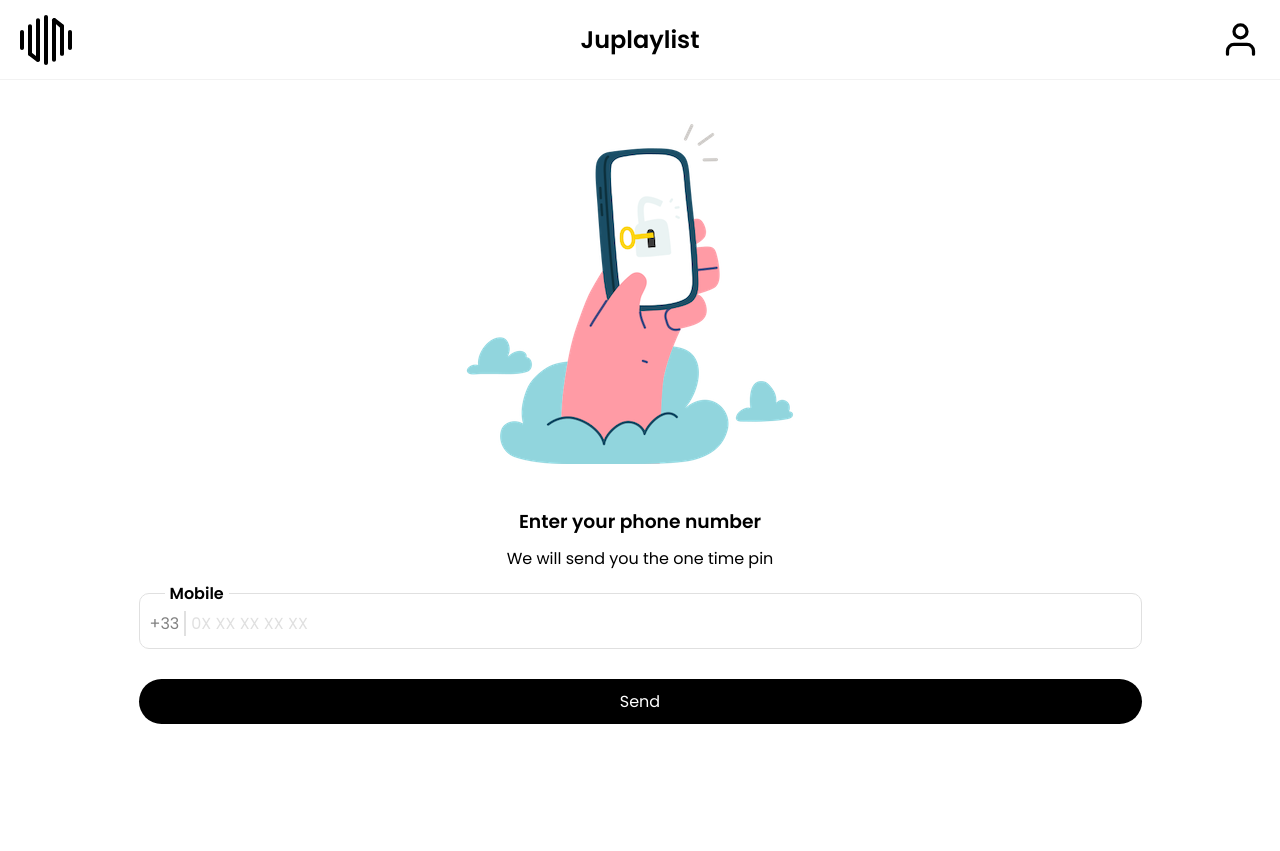
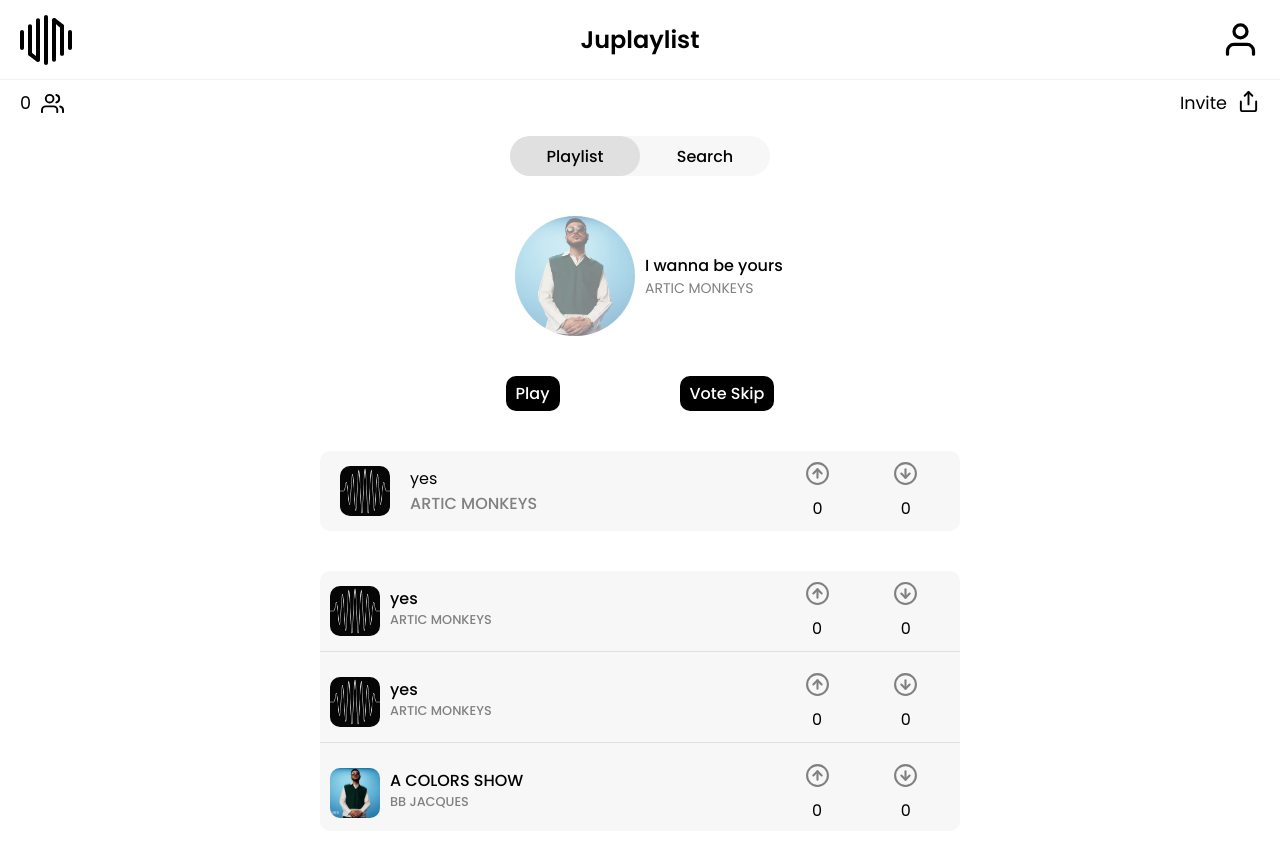
Before and after one commit to Jupitr-Corp/Juplaylist, a React (Create React App) app in the folder juplaylist/: page / in a window 1280 px wide. Before the commit this address led to /login. Before the commit the page ends 800 px from the top, so only its background shows below. Built offline with nearby package versions, Linux system fonts and the light colour scheme; no server answers; the database is empty.

Commit message:
temporary

```diff
--- a/juplaylist/public/index.html
+++ b/juplaylist/public/index.html
@@ -24,7 +24,17 @@
     <title>React App</title>
   </head>
   <body>
-    <noscript>You need to enable JavaScript to run this app.</noscript>
+    <noscript
+      style="
+        font-family: 'Poppins', sans-serif;
+        display: flex;
+        width: 100%;
+        height: 100vh;
+        justify-content: center;
+        align-items: center;
+      "
+      >Looks like you need to enable JavaScript to use our website!</noscript
+    >
     <div id="root"></div>
   </body>
 </html>
--- a/juplaylist/src/App.js
+++ b/juplaylist/src/App.js
@@ -20,7 +20,7 @@ function App() {
             <Route
               index
               element={
-                <PrivateRoute path="/login">
+                <PrivateRoute path="/">
                   <Home />
                 </PrivateRoute>
               }
--- a/juplaylist/src/app/components/PlaylistSide.jsx
+++ b/juplaylist/src/app/components/PlaylistSide.jsx
@@ -14,11 +14,14 @@ function PlaylistSide(props) {
   const [songTitle, setSongTitle] = React.useState("I wanna be yours"); //TODO get info from db
   const [songArtist, setSongArtist] = React.useState("Artic Monkeys"); //TODO get info from db
   const [songCover, setSongCover] = React.useState("./covers/cover.webp"); //TODO get info from db
+  const [songDuration, setSongDuration] = React.useState(180); //TODO get info from db
+  const [currentTime, setCurrentTime] = React.useState(0); // TODO get info from db
   const [queue, setQueue] = React.useState([
     {
       title: "yes",
       artist: "Artic Monkeys",
       cover: "./covers/cover2.webp",
+      duration: 180,
       likes: [],
       dislikes: [],
     },
@@ -26,6 +29,7 @@ function PlaylistSide(props) {
       title: "yes",
       artist: "Artic Monkeys",
       cover: "./covers/cover2.webp",
+      duration: 120,
       likes: [],
       dislikes: [],
     },
@@ -33,6 +37,7 @@ function PlaylistSide(props) {
       title: "yes",
       artist: "Artic Monkeys",
       cover: "./covers/cover2.webp",
+      duration: 257,
       likes: [],
       dislikes: [],
     },
@@ -40,6 +45,7 @@ function PlaylistSide(props) {
       title: "A COLORS SHOW",
       artist: "BB Jacques",
       cover: "./covers/cover.webp",
+      duration: 180,
       likes: [],
       dislikes: [],
     },
@@ -47,6 +53,7 @@ function PlaylistSide(props) {
       title: "yes",
       artist: "Artic Monkeys",
       cover: "./covers/cover2.webp",
+      duration: 180,
       likes: [],
       dislikes: [],
     },
@@ -54,14 +61,18 @@ function PlaylistSide(props) {
       title: "yes",
       artist: "Artic Monkeys",
       cover: "./covers/cover2.webp",
+      duration: 180,
       likes: [],
       dislikes: [],
     },
-  ]);
+  ]); // TODO get from db
+  const [songLocked, setSongLocked] = React.useState(false); // TODO get from db
+  //when the song is locked, the user can't vote anymore, the song is locked when the current song is at 30s before the end
 
   // ------- Functions ------
 
   const handleVote = () => {
+    if (songCover == "") return;
     if (!asVoted) {
       setNbvotes(nbvotes + 1);
       setAsVoted(true);
@@ -72,11 +83,12 @@ function PlaylistSide(props) {
   };
 
   const handlePlay = () => {
+    if (songCover == "") return;
     setIsPlaying(!isPlaying);
   };
 
   const getVote = () => {
-    if (nbvotes !== 0) {
+    if (nbvotes !== 0 && participants !== 0) {
       return nbvotes + "/" + participants;
     }
   };
@@ -98,8 +110,15 @@ function PlaylistSide(props) {
       setSongTitle(queue[0].title);
       setSongArtist(queue[0].artist);
       setSongCover(queue[0].cover);
+      setSongDuration(queue[0].duration);
       setQueue(queue.slice(1));
+      setSongLocked(false);
+      setCurrentTime(0); // TODO see from where we get the info
     }
+  };
+
+  const handleLock = () => {
+    setSongLocked(!songLocked);
   };
 
   // ------- Effects --------
@@ -139,6 +158,12 @@ function PlaylistSide(props) {
     }
   }, [nbvotes, participants, setNbvotes, setAsVoted]);
 
+  React.useEffect(() => {
+    if (!songLocked && currentTime >= songDuration * 0.8) {
+      handleLock();
+    }
+  }, [currentTime, songDuration]);
+
   // ------- Render ------
   return (
     <div className="playlist-container">
@@ -164,15 +189,12 @@ function PlaylistSide(props) {
             style={{
               display: isAdmin ? "flex" : "none",
             }}
-            onClick={songCover !== "" ? handlePlay : null}
+            onClick={handlePlay}
             className="player-button"
           >
             <span>{isPlaying ? "Pause" : "Play"}</span>
           </div>
-          <div
-            className="player-button"
-            onClick={songCover !== "" ? handleVote : null}
-          >
+          <div className="player-button" onClick={handleVote}>
             <span>{handleVoteText()}</span>
             <span style={{ display: nbvotes === 0 ? "none" : "block" }}>
               {getVote()}
@@ -180,7 +202,7 @@ function PlaylistSide(props) {
           </div>
         </div>
       </section>
-      <Queue queue={queue} setQueue={setQueue} />
+      <Queue queue={queue} setQueue={setQueue} songLocked={songLocked} />
     </div>
   );
 }
--- a/juplaylist/src/app/components/Queue.jsx
+++ b/juplaylist/src/app/components/Queue.jsx
@@ -4,11 +4,13 @@ import SleepSvg from "../assets/illustrations/sleep.svg";
 import { FiArrowUpCircle, FiArrowDownCircle } from "react-icons/fi";
 
 function Queue(props) {
-  const { queue, setQueue } = props;
+  const { queue, setQueue, songLocked } = props;
 
   // ------- State ------
   const [userId] = React.useState("5f9f9f9f9f9f9f9f9f9f9f9f"); // TODO get from db
+
   // ------- Functions ------
+  let firstVal;
 
   // TODO BIG, handle the moment where the next song is locked and
   //no votes will be taken into account
@@ -38,6 +40,10 @@ function Queue(props) {
         );
       }
     }
+
+    if (songLocked) {
+      firstVal = newQueue.shift();
+    }
     newQueue.sort((a, b) => {
       return (
         b.likes.length -
@@ -45,7 +51,8 @@ function Queue(props) {
         (b.dislikes.length - a.dislikes.length)
       );
     });
-
+    // newQueue = firstVal + newQueue;
+    if (firstVal) newQueue.unshift(firstVal);
     setQueue(newQueue);
   };
 
@@ -106,15 +113,44 @@ function Queue(props) {
   return (
     <div className="queue">
       <section className="next-container">
-        {(queue.length > 0 && <p>Next</p>) || <p>No song to pe played</p>}
+        {queue.length <= 0 && <p>No song to pe played</p>}
         {queue.length > 0 && (
           <>
             <img src={queue[0].cover} alt="music cover" />
             <div className="next-info">
               <p>{queue[0].title}</p>
               <h6>{queue[0].artist}</h6>
-              {/* TODO add buttons to vote (like, dislike) while the next song is not locked */}
             </div>
+            {(!songLocked && (
+              <div className="next-votes">
+                <div className="queue-item-votes">
+                  <FiArrowUpCircle
+                    size={25}
+                    onClick={() => {
+                      handleVote(0, "up");
+                    }}
+                    color={queue[0].likes.includes(userId) ? "#000" : "#808080"}
+                  />
+                  <span className="queue-item-votes-number">
+                    {queue[0].likes.length}
+                  </span>
+                </div>
+                <div className="queue-item-votes">
+                  <FiArrowDownCircle
+                    size={25}
+                    onClick={() => {
+                      handleVote(0, "down");
+                    }}
+                    color={
+                      queue[0].dislikes.includes(userId) ? "#000" : "#808080"
+                    }
+                  />
+                  <span className="queue-item-votes-number">
+                    {queue[0].dislikes.length}
+                  </span>
+                </div>
+              </div>
+            )) || <p>Coming next</p>}
           </>
         )}
       </section>
--- a/juplaylist/src/app/components/SearchBar.jsx
+++ b/juplaylist/src/app/components/SearchBar.jsx
@@ -1,5 +1,8 @@
 import React from "react";
+import "../css/SearchBar.css";
 import { get } from "../apis/youtube";
+import { FiSearch } from "react-icons/fi";
+import CustomToast from "../ux/Toast";
 
 function SearchBar(props) {
   // ------------------------  State  ------------------------------
@@ -9,7 +12,7 @@ function SearchBar(props) {
 
   // ------------  Functions  -----------------
 
-  const handleSubmit = () => {
+  const handleQuery = () => {
     if (query === lastQuery) {
       return;
     }
@@ -40,6 +43,28 @@ function SearchBar(props) {
     });
   };
 
+  const handleButtonClick = () => {
+    if (query === "") {
+      CustomToast.info("Please search for something"); // TODO remove after developing you dumbass
+      return;
+    }
+    handleQuery();
+  };
+
+  const handleKeyDown = (event) => {
+    if (event.key === "Enter") {
+      handleButtonClick();
+    }
+  };
+
+  // -------------- Effects --------------
+
+  React.useEffect(() => {
+    if (query === "") {
+      setVideo([]);
+    }
+  }, [query, setVideo]);
+
   // React.useEffect(() => {
   // const timer = setTimeout(() => {
   //   if (query) {
@@ -50,36 +75,24 @@ function SearchBar(props) {
   // return () => clearTimeout(timer);
   // }, [query]);
 
-  // -------------- Effects --------------
-
-  React.useEffect(() => {
-    if (query === "") {
-      setVideo([]);
-    }
-  }, [query, setVideo]);
-
   // ------------------ Render ------------------
 
   return (
     <div>
-      <label htmlFor="search">Search</label>
+      <div className="search-input">
         <input
           type="text"
           id="search"
           name="search"
+          placeholder="Drake, Bad Habit, Elvis..."
           value={query}
           onChange={(e) => setQuery(e.target.value)}
+          onKeyDown={handleKeyDown}
         />
-      <button
-        onClick={() => {
-          if (query === "") {
-            return;
-          }
-          handleSubmit();
-        }}
-      >
-        Search
+        <button onClick={handleButtonClick}>
+          <FiSearch size={20} color={"#808080"} />
         </button>
+      </div>
       <ul>
         {video !== [] &&
           video.map((video) => <li key={video.id}>{video.title}</li>)}
--- a/juplaylist/src/app/css/Queue.css
+++ b/juplaylist/src/app/css/Queue.css
@@ -152,7 +152,15 @@
   text-transform: uppercase;
 }
 
-.queue-item .queue-item-votes {
+.next-votes {
+  display: flex;
+  flex: 1;
+  flex-direction: row;
+  align-items: center;
+  justify-content: center;
+}
+
+.queue-item-votes {
   display: flex;
   flex: 1;
   flex-direction: column;
@@ -162,12 +170,12 @@
   gap: 10px;
 }
 
-.queue-item .queue-item-votes svg {
+.queue-item-votes svg {
   cursor: pointer;
   transition: all 0.2s ease-in-out;
 }
 
-.queue-item .queue-item-votes svg:hover {
+.queue-item-votes svg:hover {
   transform: scale(1.2);
 }
 
--- /dev/null
+++ b/juplaylist/src/app/css/SearchBar.css
@@ -0,0 +1,29 @@
+.search-input {
+  background: #f7f7f7;
+  display: flex;
+  flex-direction: row;
+  justify-content: space-between;
+  align-items: center;
+  border-radius: 25px;
+  margin-top: 20px;
+}
+
+.search-input input {
+  font-size: 1rem;
+  font-weight: 500;
+  cursor: text;
+  color: #808080;
+}
+
+.search-input input,
+.search-input button {
+  outline: none;
+  background-color: transparent;
+  border: none;
+  padding: 10px;
+}
+
+.search-input button {
+  cursor: pointer;
+  padding-right: 15px;
+}
```
Lines whose indentation alone changed are shown as unchanged.
